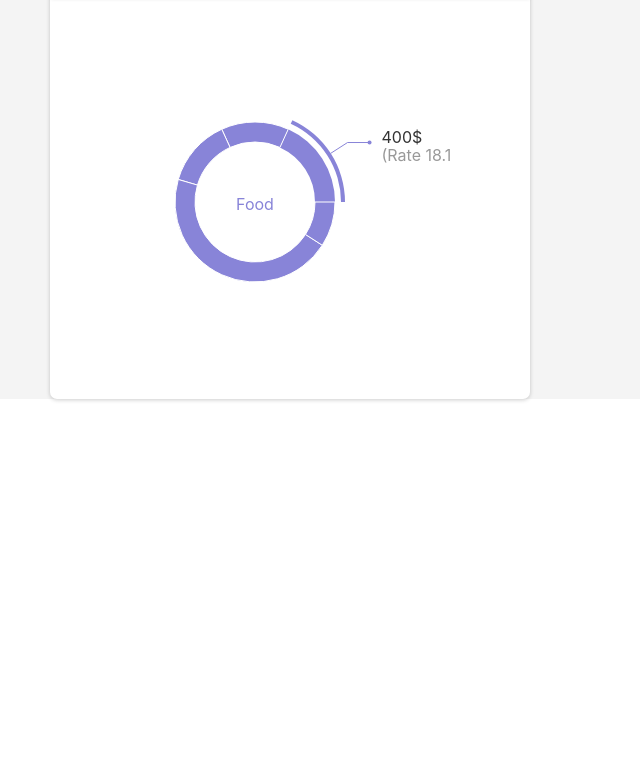
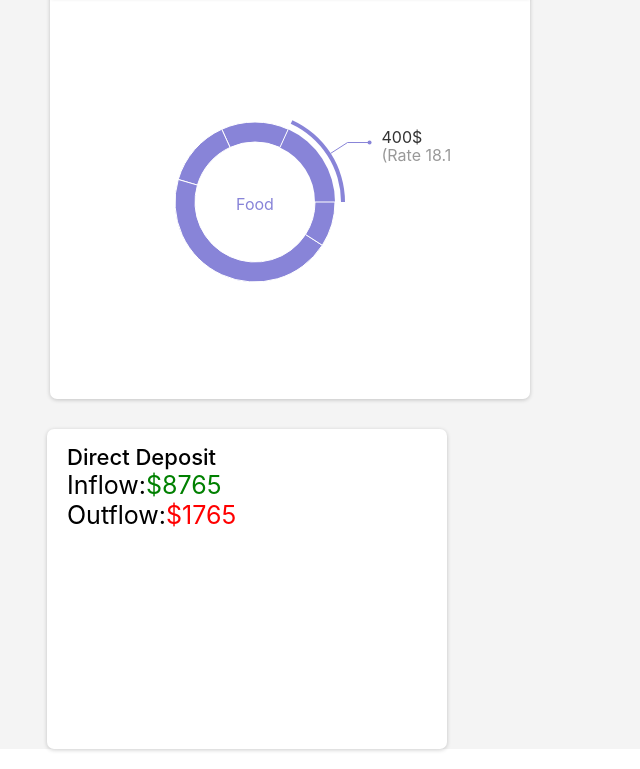
Before and after one commit to gauthamkv07/cap-one, a React (Create React App) app: page / in a window 1280 px wide. Shown: the part 1285-2054 px from the top of the page, without its empty margins (0-640 px from the left). Before the commit the page ends 1714 px from the top, so only its background shows below. Built offline with nearby package versions, Linux system fonts and the light colour scheme; a web font is replaced by a local one.

Commit message:
future card added

```diff
--- a/src/pages/homepage.jsx
+++ b/src/pages/homepage.jsx
@@ -14,6 +14,7 @@ const HomePage = () => {
         <CreditScoreCard/>
         <BarChartHistory/>
         <CategoryTransactionCard/>
+        <FutureExpenseCard/>
     </div>
 }
 
```
